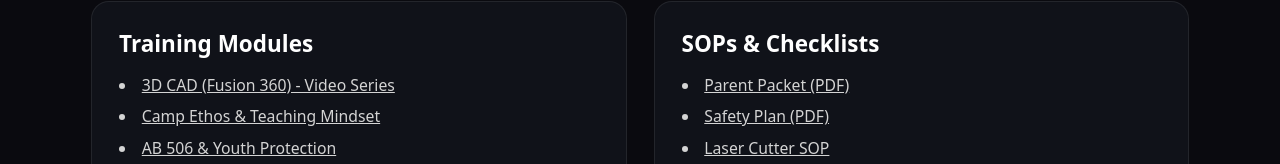
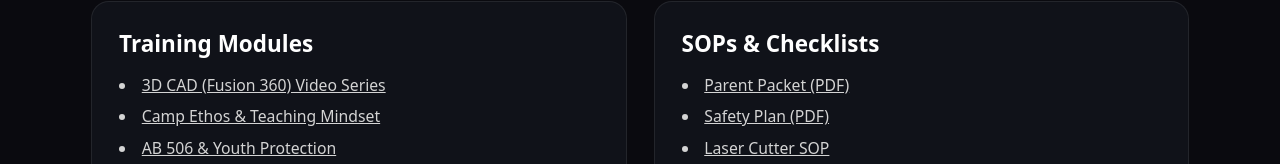
Before and after one commit to KingKumar/camp-asimov, a Next.js app: page /staff in a window 1280 px wide. Shown: the part 214-378 px from the top of the page. Built offline with nearby package versions, Linux system fonts and the light colour scheme.

Commit message:
dropped dashes

```diff
--- a/app/layout.tsx
+++ b/app/layout.tsx
@@ -24,7 +24,7 @@ export const metadata: Metadata = {
     "robotics summer program"
   ],
   openGraph: {
-    title: "Camp Asimov  -  LA’s Robotics & Maker Summer Camp",
+    title: "Camp Asimov: LA’s Robotics & Maker Summer Camp",
     description:
       "3-week intensive with CAD, goBilda, coding, and a family scrimmage showcase. Ages 10–17.",
     url: "https://www.campasimov.com",
--- a/app/staff/page.tsx
+++ b/app/staff/page.tsx
@@ -52,7 +52,7 @@ export default function StaffPortalPage() {
         <section className="rounded-2xl border p-6" style={{ borderColor: "rgba(255,255,255,0.08)", background: "#101219" }}>
           <h2 className="text-xl font-semibold">Training Modules</h2>
           <ul className="mt-3 space-y-2 text-sm text-neutral-300 list-disc list-inside">
-            <li><Link href="/staff/modules/cad" className="underline">3D CAD (Fusion 360)  -  Video Series</Link></li>
+            <li><Link href="/staff/modules/cad" className="underline">3D CAD (Fusion 360) Video Series</Link></li>
             <li><Link href="/staff/modules/ethos" className="underline">Camp Ethos & Teaching Mindset</Link></li>
             <li><Link href="/staff/modules/compliance" className="underline">AB 506 & Youth Protection</Link></li>
             <li><Link href="/staff/modules/lab" className="underline">Lab Certification: Laser, 3D, Solder</Link></li>
```
